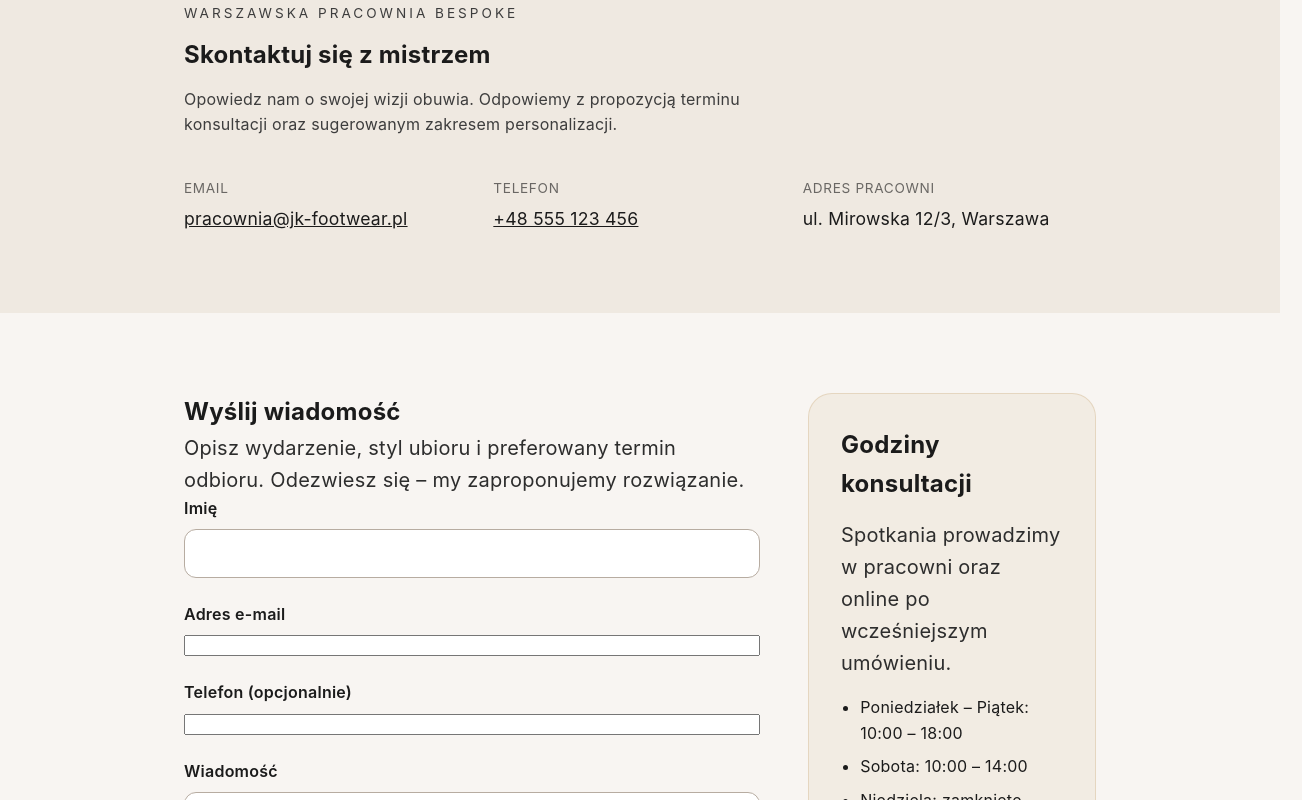
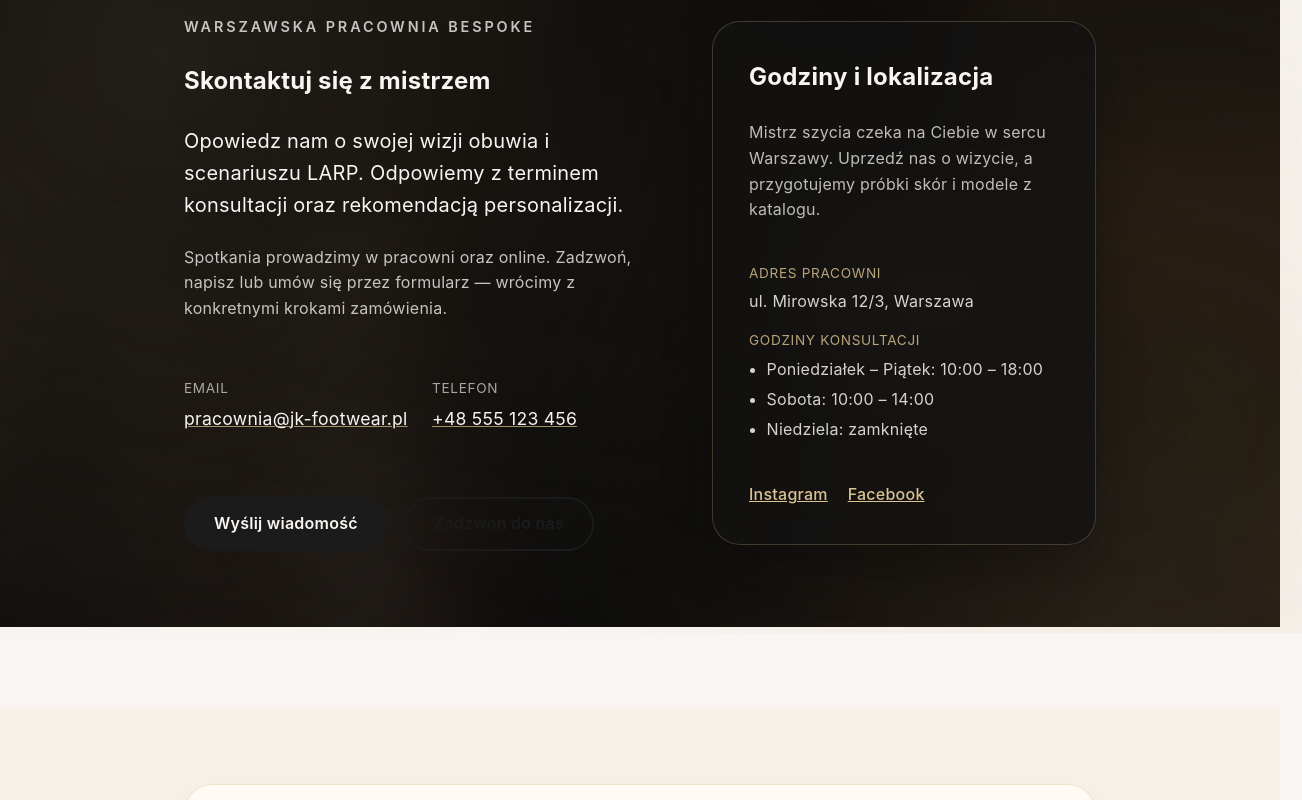
Before and after one commit to PKrokosz/jk-website, a Next.js app: page /contact in a window 1280 px wide. Shown: the part 180-980 px from the top of the page, 1302 px wide, since content can reach past the window. Built offline with nearby package versions, Linux system fonts and the light colour scheme.

Commit message:
feat(contact): restyle page to match homepage

```diff
--- a/src/app/contact/page.tsx
+++ b/src/app/contact/page.tsx
@@ -1,3 +1,4 @@
+import Image from "next/image";
 import type { Metadata } from "next";
 
 import { ContactForm } from "@/components/contact/ContactForm";
@@ -10,18 +11,33 @@ export const metadata: Metadata = {
 
 export default function ContactPage() {
   return (
-    <main className="page" aria-labelledby="contact-heading">
-      <section className="section section--muted" aria-labelledby="contact-heading">
-        <div className="container">
-          <div className="section-header">
-            <p className="section-header__kicker">Warszawska pracownia bespoke</p>
+    <main className="page contact-page" aria-labelledby="contact-heading">
+      <section className="section hero hero--immersive contact-hero" aria-labelledby="contact-heading">
+        <div className="hero__background" aria-hidden="true">
+          <div className="hero__background-image">
+            <Image
+              src="/image/models/12.jfif"
+              alt=""
+              fill
+              sizes="(max-width: 1024px) 140vw, 100vw"
+              priority
+            />
+          </div>
+          <div className="hero__background-overlay" />
+        </div>
+        <div className="container hero__layout">
+          <div className="hero__intro">
+            <p className="eyebrow">Warszawska pracownia bespoke</p>
             <h1 id="contact-heading">Skontaktuj się z mistrzem</h1>
-            <p>
-              Opowiedz nam o swojej wizji obuwia. Odpowiemy z propozycją terminu konsultacji oraz sugerowanym zakresem
+            <p className="lead">
+              Opowiedz nam o swojej wizji obuwia i scenariuszu LARP. Odpowiemy z terminem konsultacji oraz rekomendacją
               personalizacji.
             </p>
-          </div>
-          <dl className="contact-info" aria-label="Sposoby kontaktu">
+            <p>
+              Spotkania prowadzimy w pracowni oraz online. Zadzwoń, napisz lub umów się przez formularz — wrócimy z
+              konkretnymi krokami zamówienia.
+            </p>
+            <dl className="contact-info contact-info--hero" aria-label="Sposoby kontaktu">
               <div>
                 <dt>Email</dt>
                 <dd>
@@ -34,46 +50,63 @@ export default function ContactPage() {
                   <a href="tel:+48555123456">+48 555 123 456</a>
                 </dd>
               </div>
+            </dl>
+            <div className="hero__actions">
+              <a className="button button--primary" href="#contact-form">
+                Wyślij wiadomość
+              </a>
+              <a className="button button--ghost" href="tel:+48555123456">
+                Zadzwoń do nas
+              </a>
+            </div>
+          </div>
+
+          <div className="hero__visual">
+            <div className="hero__glow" />
+            <div className="contact-hero__card" aria-labelledby="contact-details-heading">
+              <h2 id="contact-details-heading">Godziny i lokalizacja</h2>
+              <p className="contact-hero__summary">
+                Mistrz szycia czeka na Ciebie w sercu Warszawy. Uprzedź nas o wizycie, a przygotujemy próbki skór i modele z
+                katalogu.
+              </p>
+              <dl className="contact-hero__details">
                 <div>
                   <dt>Adres pracowni</dt>
                   <dd>ul. Mirowska 12/3, Warszawa</dd>
                 </div>
+                <div>
+                  <dt>Godziny konsultacji</dt>
+                  <dd>
+                    <ul>
+                      <li>Poniedziałek – Piątek: 10:00 – 18:00</li>
+                      <li>Sobota: 10:00 – 14:00</li>
+                      <li>Niedziela: zamknięte</li>
+                    </ul>
+                  </dd>
+                </div>
               </dl>
+              <div className="contact-hero__socials" aria-label="Profile społecznościowe">
+                <a href="https://instagram.com/jkfootwear" target="_blank" rel="noreferrer">
+                  Instagram
+                </a>
+                <a href="https://facebook.com/jkfootwear" target="_blank" rel="noreferrer">
+                  Facebook
+                </a>
+              </div>
+            </div>
+          </div>
         </div>
       </section>
 
-      <section className="section" aria-labelledby="contact-form-heading">
+      <section id="contact-form" className="section contact-form-section" aria-labelledby="contact-form-heading">
         <div className="container contact-layout">
-          <div>
+          <div className="contact-panel">
             <h2 id="contact-form-heading">Wyślij wiadomość</h2>
             <p className="lead">
               Opisz wydarzenie, styl ubioru i preferowany termin odbioru. Odezwiesz się – my zaproponujemy rozwiązanie.
             </p>
             <ContactForm />
           </div>
-
-          <aside className="contact-sidebar" aria-labelledby="contact-details-heading">
-            <h2 id="contact-details-heading">Godziny konsultacji</h2>
-            <p className="lead">Spotkania prowadzimy w pracowni oraz online po wcześniejszym umówieniu.</p>
-            <ul>
-              <li>Poniedziałek – Piątek: 10:00 – 18:00</li>
-              <li>Sobota: 10:00 – 14:00</li>
-              <li>Niedziela: zamknięte</li>
-            </ul>
-            <h3>Sociale</h3>
-            <ul>
-              <li>
-                <a href="https://instagram.com/jkfootwear" target="_blank" rel="noreferrer">
-                  Instagram
-                </a>
-              </li>
-              <li>
-                <a href="https://facebook.com/jkfootwear" target="_blank" rel="noreferrer">
-                  Facebook
-                </a>
-              </li>
-            </ul>
-          </aside>
         </div>
       </section>
     </main>
--- a/src/app/globals.css
+++ b/src/app/globals.css
@@ -331,6 +331,29 @@ ul {
   overflow: hidden;
   z-index: 0;
   pointer-events: none;
+}
+
+.hero__background-image {
+  position: absolute;
+  top: -22%;
+  left: -18%;
+  width: 136%;
+  height: 150%;
+  filter: blur(42px) brightness(0.4) saturate(1.08);
+  transform: rotate(-2deg) scale(1.1);
+  opacity: 0.85;
+  mix-blend-mode: normal;
+  border-radius: 40%;
+  overflow: hidden;
+}
+
+.hero__background-image span,
+.hero__background-image img {
+  position: absolute !important;
+  inset: 0 !important;
+  width: 100% !important;
+  height: 100% !important;
+  object-fit: cover !important;
 }
 
 .hero__background-video {
@@ -2678,9 +2701,126 @@ ul {
   font-size: 1.1rem;
 }
 
+.contact-info--hero dt {
+  color: rgba(248, 245, 242, 0.65);
+}
+
+.contact-info--hero dd,
+.contact-info--hero a {
+  color: #f8f5f2;
+}
+
+.contact-info--hero a {
+  text-decoration: underline;
+  text-decoration-color: rgba(255, 226, 166, 0.6);
+  text-decoration-thickness: 1px;
+}
+
 .contact-layout {
   display: grid;
   gap: 3rem;
+}
+
+.contact-page .hero__intro h1 {
+  color: #f8f5f2;
+}
+
+.contact-page .hero__intro p {
+  color: rgba(248, 245, 242, 0.78);
+}
+
+.contact-page .hero__intro .lead {
+  color: #f8f5f2;
+}
+
+.contact-hero__card {
+  position: relative;
+  z-index: 1;
+  display: grid;
+  gap: 1.5rem;
+  width: min(100%, 26rem);
+  padding: clamp(1.75rem, 3vw, 2.25rem);
+  border-radius: 1.75rem;
+  background: rgba(18, 18, 18, 0.78);
+  border: 1px solid rgba(255, 226, 166, 0.2);
+  box-shadow: 0 24px 48px rgba(9, 9, 9, 0.4);
+  backdrop-filter: blur(16px);
+  color: #f8f5f2;
+}
+
+.contact-hero__summary {
+  color: rgba(248, 245, 242, 0.75);
+}
+
+.contact-hero__details {
+  display: grid;
+  gap: 1rem;
+}
+
+.contact-hero__details dt {
+  font-size: 0.85rem;
+  letter-spacing: 0.05em;
+  text-transform: uppercase;
+  color: rgba(255, 226, 166, 0.7);
+}
+
+.contact-hero__details dd {
+  margin: 0.25rem 0 0;
+  color: rgba(248, 245, 242, 0.85);
+}
+
+.contact-hero__details ul {
+  margin: 0.35rem 0 0;
+  padding-left: 1.1rem;
+  display: grid;
+  gap: 0.25rem;
+}
+
+.contact-hero__socials {
+  display: flex;
+  flex-wrap: wrap;
+  gap: 0.75rem 1.25rem;
+}
+
+.contact-hero__socials a {
+  font-weight: 500;
+  color: rgba(255, 226, 166, 0.85);
+}
+
+.contact-form-section {
+  background: #f7f1e8;
+  padding-block: clamp(4rem, 6vw, 5.5rem);
+}
+
+.contact-panel {
+  display: grid;
+  gap: 2rem;
+  padding: clamp(2.25rem, 4vw, 2.75rem);
+  border-radius: 1.75rem;
+  background: #fffaf3;
+  border: 1px solid rgba(198, 164, 110, 0.28);
+  box-shadow: 0 20px 40px rgba(17, 17, 17, 0.08);
+}
+
+.contact-panel .lead {
+  color: #3d2f20;
+}
+
+.contact-panel .contact-form {
+  margin-top: 0.5rem;
+}
+
+@media (min-width: 768px) {
+  .contact-layout {
+    grid-template-columns: minmax(0, 1fr);
+  }
+}
+
+@media (min-width: 1024px) {
+  .contact-layout {
+    grid-template-columns: minmax(0, 1.05fr);
+    justify-content: center;
+  }
 }
 
 .contact-sidebar {
@@ -2722,13 +2862,6 @@ ul {
 
 .contact-status--error {
   color: #8b1c1c;
-}
-
-@media (min-width: 992px) {
-  .contact-layout {
-    grid-template-columns: 2fr 1fr;
-    align-items: start;
-  }
 }
 
 
```
Lines whose indentation alone changed are shown as unchanged.
